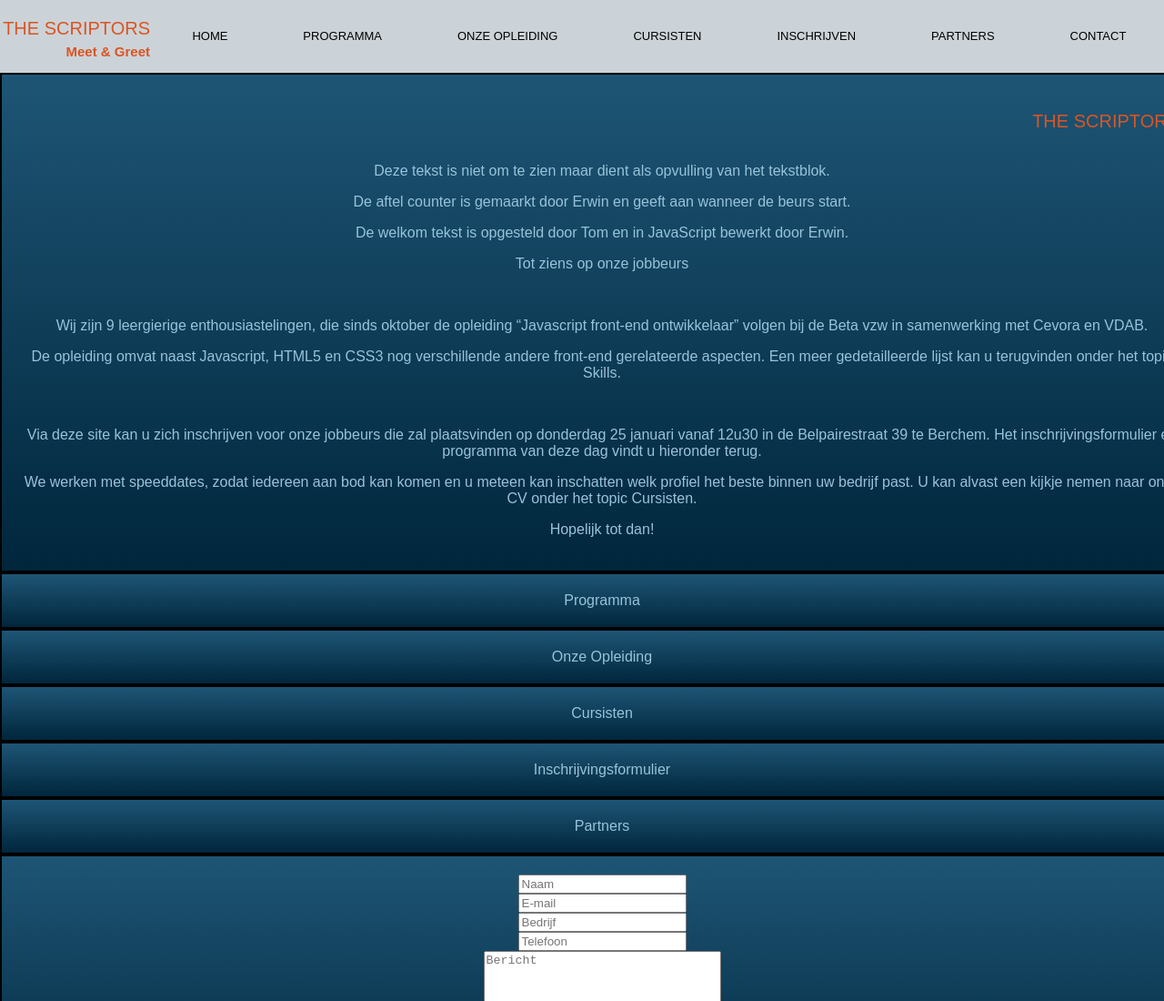
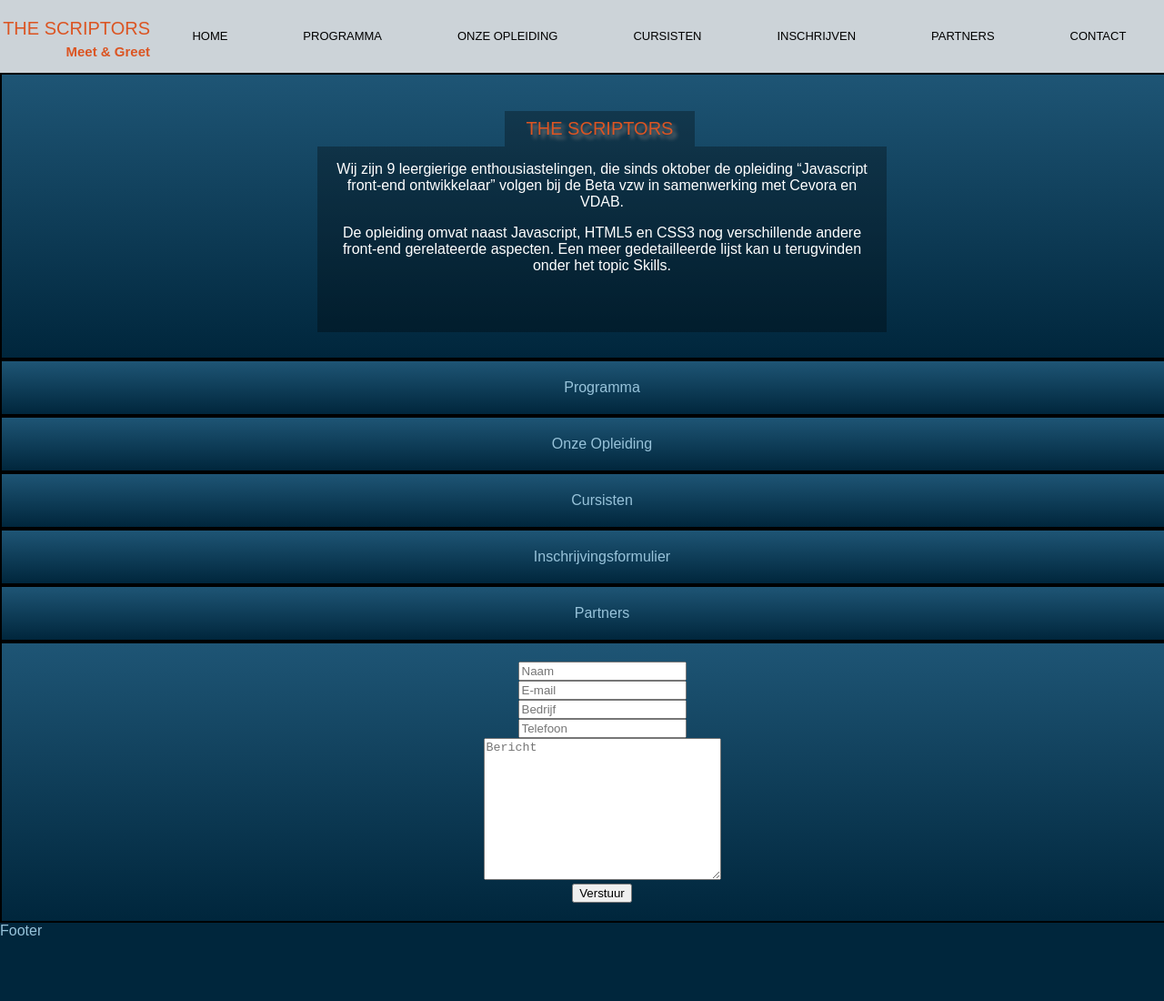
Before and after one commit to FreddyV-84/jobbeurs, a website: page index.html in a window 1280 px wide. Shown: the top 1100 px of the page at 91% size. After the commit the page ends 1032 px from the top, so only its background shows below. Drawn offline with Linux system fonts and the light colour scheme.

Commit message:
added css for welcome section

```diff
--- a/styles/style.css
+++ b/styles/style.css
@@ -26,7 +26,6 @@ section {
   border: 2px solid black;
   background: linear-gradient(to bottom, #1e5575 0%, #00263c 100%);
 }
-
 
 /* HAMBURGER MENU
 -------------------------------------------------------------------------------------------- Start Menu */
@@ -74,8 +73,7 @@ h3 {
   transition: linear 0.5s all; */
 }
 
-.navicon:before,
-.navicon:after {
+.navicon:before, .navicon:after {
   background: #fff;
   -webkit-backface-visibility: hidden;
   backface-visibility: hidden;
@@ -212,8 +210,112 @@ h3 {
   transition: linear 0.5s all;
 }
 
+/* _________________________________________________________________________________________ end Menu */
 
-/* _________________________________________________________________________________________ end Menu */
+/* SECTION WELCOME
+-------------------------------------------------------------------------------------------- Section Welcome */
+
+#titel, #welkom, #counter {
+  display: flex;
+  justify-content: center;
+  color: white;
+}
+
+#titel>h1:hover {
+  animation: vergroot 4s;
+  cursor: zoom-in;
+}
+
+@keyframes vergroot {
+  0% {
+    font-size: 36px;
+  }
+  90% {
+    font-size: 64px;
+  }
+  100% {
+    font-size: 36px;
+  }
+}
+
+#titel>h1 {
+  background-color: rgba(0, 0, 0, 0.3);
+  padding: 8px 24px;
+  text-shadow: 4px 4px 4px grey;
+}
+
+#welkom>div {
+  position: relative;
+  background-color: rgba(0, 0, 0, 0.3);
+  padding: 8px 24px;
+  max-width: 650px;
+}
+
+#welkom p {
+  text-align: center;
+  margin: 16px;
+}
+
+#opvul {
+  color: rgba(0, 0, 0, 0);
+}
+
+#intro {
+  position: absolute;
+  top: 0;
+  left: 0;
+  animation: verdwijn 16s infinite;
+}
+
+#beurs {
+  position: absolute;
+  top: 0;
+  left: 0;
+  animation: verdwijn 16s infinite reverse;
+}
+
+@keyframes verdwijn {
+  0% {
+    color: rgba(255, 255, 255, 0);
+  }
+  10% {
+    color: rgba(255, 255, 255, 1);
+  }
+  45% {
+    color: rgba(255, 255, 255, 1);
+  }
+  55% {
+    color: rgba(255, 255, 255, 0);
+  }
+  100% {
+    color: rgba(255, 255, 255, 0);
+  }
+}
+
+#counter {
+  padding: 4px;
+}
+
+#counter>div {
+  display: inline-block;
+  padding: 4px 8px;
+  margin: 4px;
+  width: 80px;
+}
+
+#counter>div>h1 {
+  font-size: 32px;
+  padding: 16px;
+  box-shadow: 4px 2px black;
+  text-align: center;
+  background: linear-gradient(rgba(0, 0, 0, 0.3), rgba(100, 100, 200, 0.8), rgba(0, 0, 0, 0.3));
+}
+
+#counter>div>h5 {
+  text-align: center;
+}
+
+/* _________________________________________________________________________________________ end Section Welcome */
 
 
 /*  MEDIA QUERY: for-phone-only
@@ -221,12 +323,10 @@ h3 {
 
 @media (max-width: 599px) {}
 
-
 /*  MEDIA QUERY: for-tablet-portrait-up
 -------------------------------------------------------------------------------------------- min-width: 600px */
 
 @media (min-width: 600px) {}
-
 
 /*  MEDIA QUERY: for-tablet-landscape-up
 -------------------------------------------------------------------------------------------- min-width: 900px */
@@ -273,19 +373,16 @@ h3 {
   .toggle__menu li a {
     font-size: 13px;
   }
-  .social,
-  .small {
+  .social, .small {
     display: none;
   }
 }
-
 
 /*  MEDIA QUERY: for-desktop-up
 -------------------------------------------------------------------------------------------- min-width: 1200px */
 
 @media (min-width: 1200px) {}
 
-
 /*  MEDIA QUERY: for-big-desktop-up
 -------------------------------------------------------------------------------------------- min-width: 1800px */
 
```
